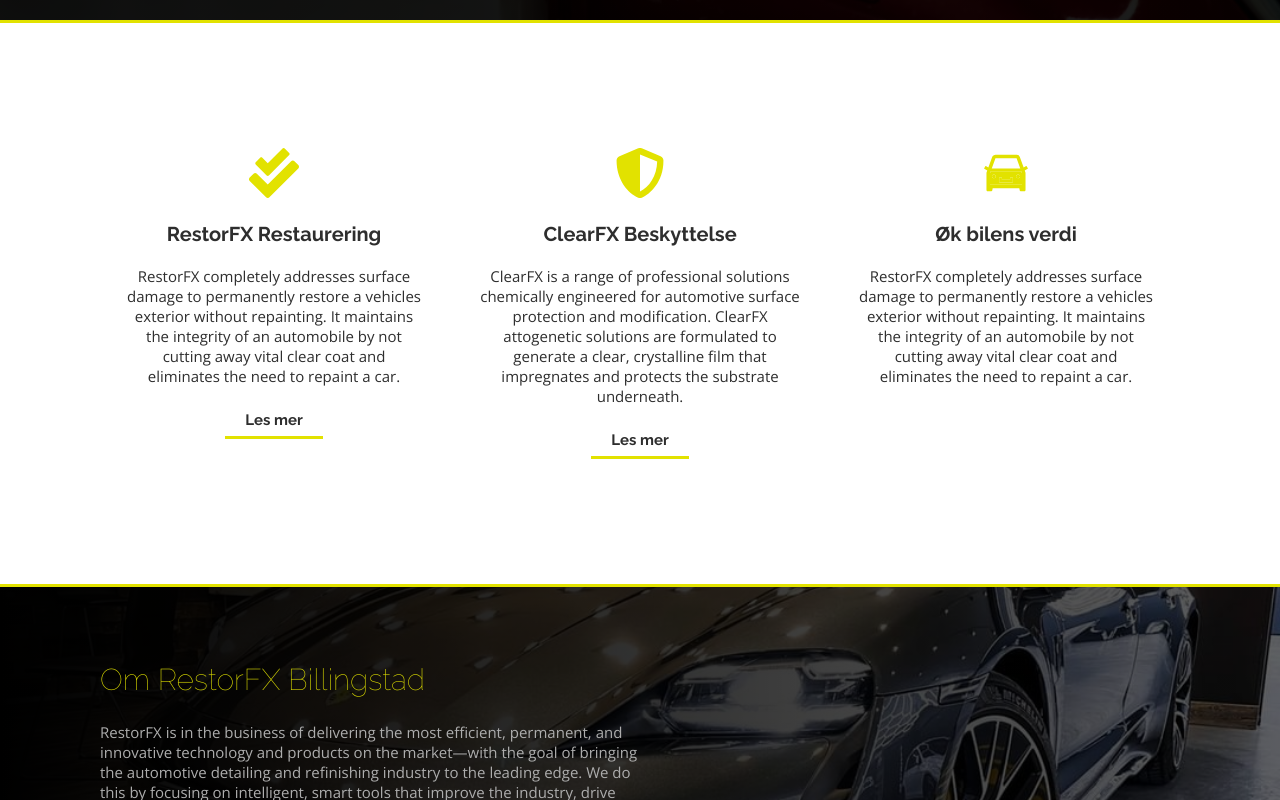
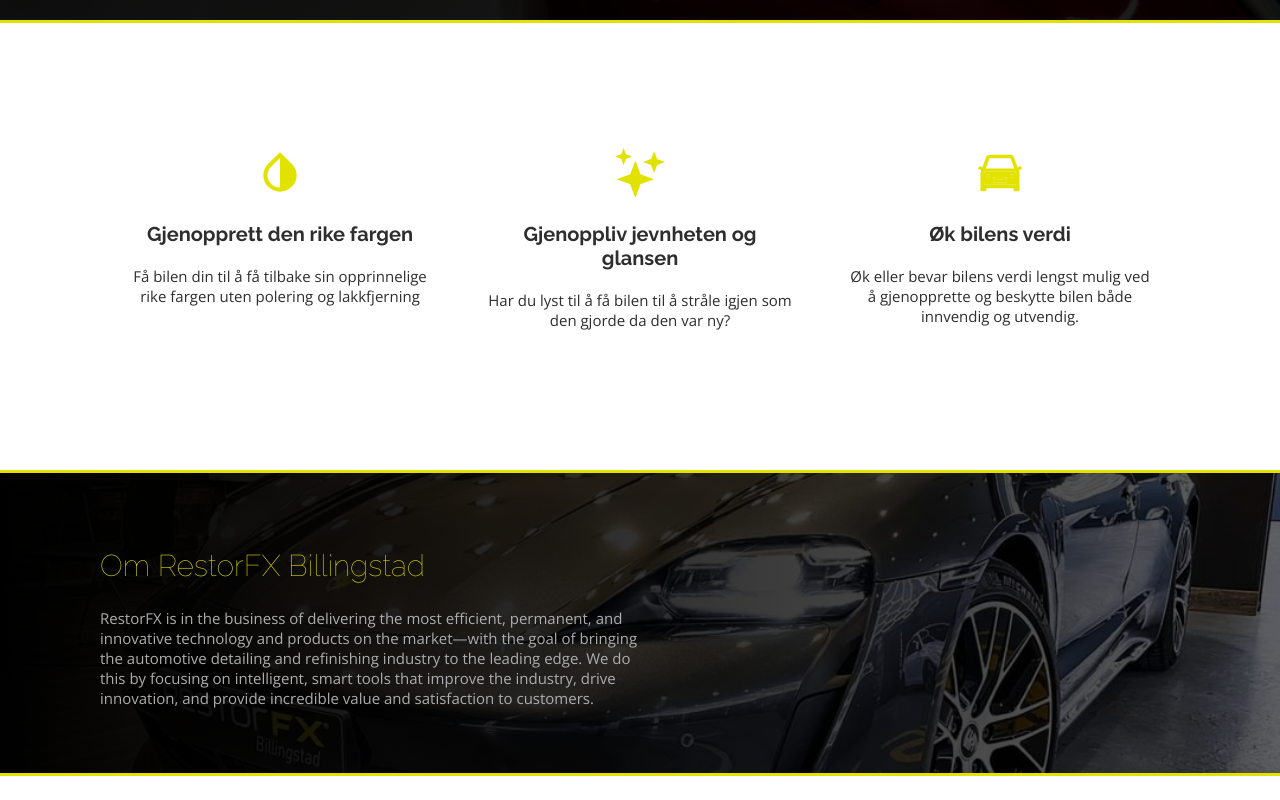
Before and after one commit to sergeiThe/restorfx-billingstad-nextjs, a Next.js app: page / in a window 1280 px wide. Shown: the part 780-1580 px from the top of the page. Built offline with nearby package versions, Linux system fonts and the light colour scheme.

Commit message:
Copy and arrows left

```diff
--- a/components/benefits/BenefitSection.jsx
+++ b/components/benefits/BenefitSection.jsx
@@ -1,6 +1,8 @@
 import React from "react";
 import { FaShieldAlt, FaCheckDouble } from "react-icons/fa";
 import { AiTwotoneCar } from "react-icons/ai";
+import { IoSparklesSharp } from "react-icons/io5";
+import { MdInvertColors } from "react-icons/md";
 import styles from "./BenefitSection.module.scss";
 import { useModalContext } from "../../store/Context";
 import { MODAL_TYPES } from "../../store/Context";
@@ -13,45 +15,22 @@
             <ul className={styles.list}>
                 <li className={styles["list-item"]}>
                     <article>
-                        <FaCheckDouble className={styles.icon} />
-                        <h3>RestorFX Restaurering</h3>
+                        <MdInvertColors className={styles.icon} />
+                        <h3>Gjenopprett den rike fargen</h3>
                         <p>
-                            RestorFX completely addresses surface damage to
-                            permanently restore a vehicles exterior without
-                            repainting. It maintains the integrity of an
-                            automobile by not cutting away vital clear coat and
-                            eliminates the need to repaint a car.
+                            Få bilen din til å få tilbake sin opprinnelige rike
+                            fargen uten polering og lakkfjerning
                         </p>
-                        <button
-                            className={styles["les-mer"]}
-                            onClick={() => {
-                                modalCtx.setModalType(MODAL_TYPES.RESTOR_FX);
-                            }}
-                        >
-                            Les mer
-                        </button>
                     </article>
                 </li>
                 <li className={styles["list-item"]}>
                     <article>
-                        <FaShieldAlt className={styles.icon} />
-                        <h3>ClearFX Beskyttelse</h3>
+                        <IoSparklesSharp className={styles.icon} />
+                        <h3>Gjenoppliv jevnheten og glansen</h3>
                         <p>
-                            ClearFX is a range of professional solutions
-                            chemically engineered for automotive surface
-                            protection and modification. ClearFX attogenetic
-                            solutions are formulated to generate a clear,
-                            crystalline film that impregnates and protects the
-                            substrate underneath.
+                            Har du lyst til å få bilen til å stråle igjen som
+                            den gjorde da den var ny?
                         </p>
-                        <button
-                            className={styles["les-mer"]}
-                            onClick={() => {
-                                modalCtx.setModalType(MODAL_TYPES.CLEAR_FX);
-                            }}
-                        >
-                            Les mer
-                        </button>
                     </article>
                 </li>
                 <li className={styles["list-item"]}>
@@ -59,11 +38,9 @@
                         <AiTwotoneCar className={styles.icon} />
                         <h3>Øk bilens verdi</h3>
                         <p>
-                            RestorFX completely addresses surface damage to
-                            permanently restore a vehicles exterior without
-                            repainting. It maintains the integrity of an
-                            automobile by not cutting away vital clear coat and
-                            eliminates the need to repaint a car.
+                            Øk eller bevar bilens verdi lengst mulig ved å
+                            gjenopprette og beskytte bilen både innvendig og
+                            utvendig.
                         </p>
                     </article>
                 </li>
--- a/components/benefits/BenefitSection.module.scss
+++ b/components/benefits/BenefitSection.module.scss
@@ -24,6 +24,7 @@
 .list-item {
     text-align: center;
     padding: 25px;
+    flex-basis: 33%;
 }
 
 .icon {
--- a/components/services/Tjenester.jsx
+++ b/components/services/Tjenester.jsx
@@ -52,7 +52,7 @@
                         objectFit="cover"
                         className={styles.bg}
                     />
-                    <h3>Frontlyktrestaurering</h3>
+                    <h3>FX Frontlyktrestaurering</h3>
                     <button>Les mer</button>
                 </li>
                 <li
```
